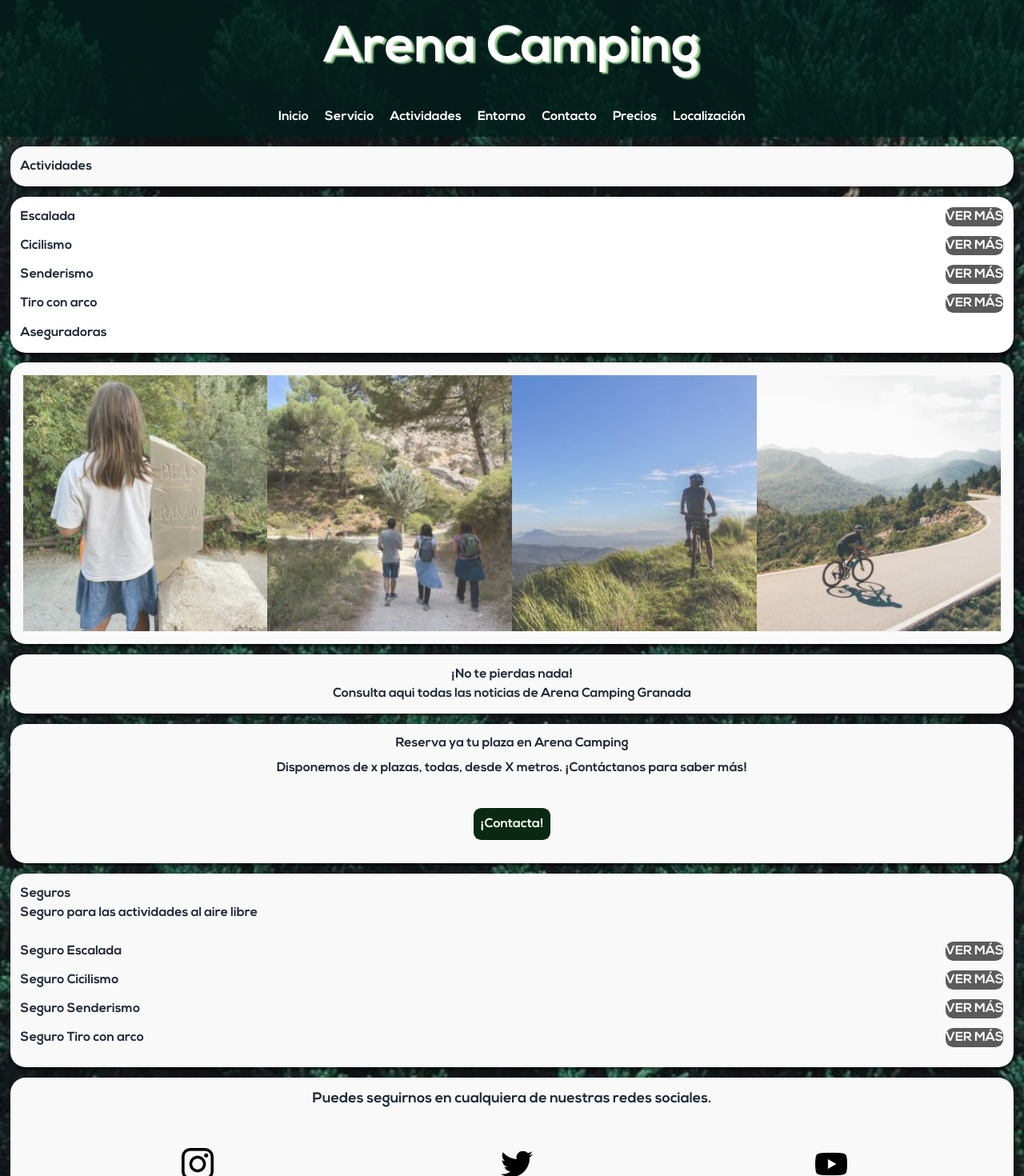
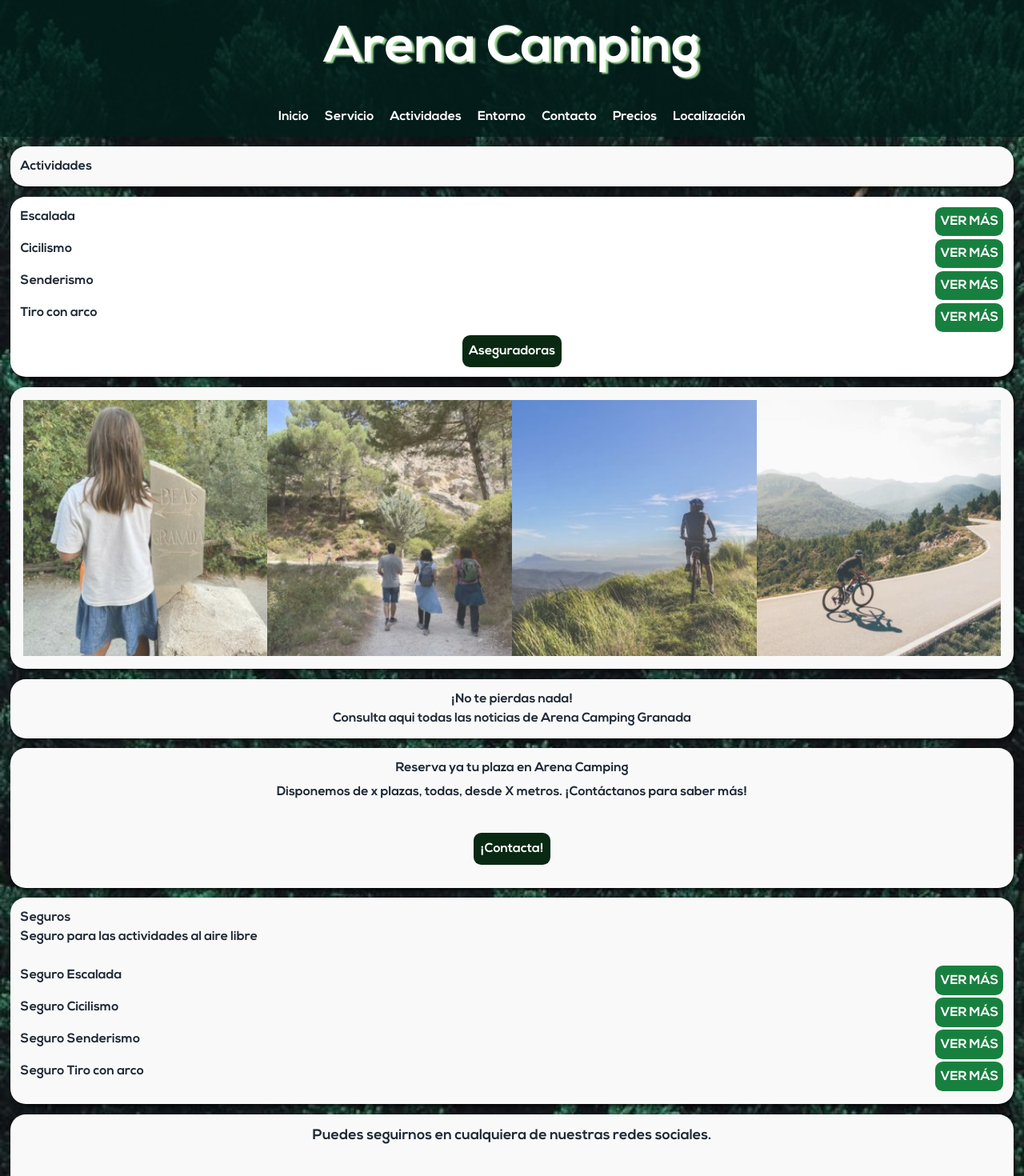
Before and after one commit to F3LIP3X/ArenaCamping-web, a React (Create React App) app: page /Entorno in a window 1280 px wide. Shown: the top 1470 px of the page at 80% size. Built offline with nearby package versions, Linux system fonts and the light colour scheme.

Commit message:
1.8.5
Correccion y enlace a #Seguros

```diff
--- a/src/components/Actividades/Actividades.jsx
+++ b/src/components/Actividades/Actividades.jsx
@@ -2,18 +2,22 @@ import React from 'react';
 import '../Actividades/actividades.css';
 import { Link } from 'react-router-dom';
 
-//Moduls
+// Moduls
 import FooterPanel from '../Moduls/footer';
 import HeaderPanel from '../Moduls/header';
 import SocialPanel from '../Moduls/social';
 
-//Imagenes
+// Imagenes
 import Excursiones from '../assets/ImagenesActividades/ExcursioenesHistoricas.jpg'
 import Senderismo from '../assets/ImagenesActividades/SenderismoBosque.jpg'
 import BiciM from '../assets/ImagenesActividades/BiciMontaña.jpg'
 import BiciC from '../assets/ImagenesActividades/BiciCarretera.jpg'
 
-const actividades = () => {
+const AseguradoraComponent = () => {
+    const handleButtonClick = () => {
+        window.location.href = "#Seguros";
+    }
+
     return (
         <div className='wrapper'>
             <HeaderPanel />
@@ -23,29 +27,27 @@ const actividades = () => {
                         <h1>Actividades</h1>
                     </section>
 
-
-
                     <section class="tabla">
                         <div>
                             <div>
-                                <button className='boton'>VER MÁS</button>
+                                <button className='botonActi'>VER MÁS</button>
                                 <p className='pText'>Escalada</p>
                             </div>
                             <div>
-                                <button className='boton'>VER MÁS</button>
+                                <button className='botonActi'>VER MÁS</button>
                                 <p className='pText'>Cicilismo</p>
                             </div>
                             <div>
-                                <button className='boton'>VER MÁS</button>
+                                <button className='botonActi'>VER MÁS</button>
                                 <p className='pText'>Senderismo</p>
                             </div>
                             <div>
-                                <button className='boton'>VER MÁS</button>
+                                <button className='botonActi'>VER MÁS</button>
                                 <p className='pText'>Tiro con arco</p>
                             </div>
                         </div>
-                        <div >
-                            <button className="btn btn-outline btn-success">Aseguradoras</button>
+                        <div id='Aseguradora'>
+                            <button id="cont" onClick={handleButtonClick}>Aseguradoras</button>
                         </div>
                     </section>
 
@@ -63,11 +65,10 @@ const actividades = () => {
 
                     <section className='Partes'>
                         <h1 >Reserva ya tu plaza en Arena Camping</h1>
-                        <h5 >Disponemos de x plazas, todas, desde X metros. ¡Contáctanos para saber más!</h5>
+                        <h5 id="Plazas">Disponemos de x plazas, todas, desde X metros. ¡Contáctanos para saber más!</h5>
                         <div id='aseguradora'>
                             <button id='cont' ><Link to="/Contacto">¡Contacta!</Link></button>
                         </div>
-
                     </section>
 
                     <section className='Partes'>
@@ -78,19 +79,19 @@ const actividades = () => {
                                 <br />
                             </div>
                             <div>
-                                <button className='boton'>VER MÁS</button>
+                                <button className='botonActi'>VER MÁS</button>
                                 <p className='pText'>Seguro Escalada</p>
                             </div>
                             <div>
-                                <button className='boton'>VER MÁS</button>
+                                <button className='botonActi'>VER MÁS</button>
                                 <p className='pText'> Seguro Cicilismo</p>
                             </div>
                             <div>
-                                <button className='boton'>VER MÁS</button>
+                                <button className='botonActi'>VER MÁS</button>
                                 <p className='pText'> Seguro Senderismo</p>
                             </div>
                             <div>
-                                <button className='boton'>VER MÁS</button>
+                                <button className='botonActi'>VER MÁS</button>
                                 <p className='pText'>Seguro Tiro con arco</p>
                             </div>
                         </div>
@@ -103,4 +104,4 @@ const actividades = () => {
     );
 };
 
-export default actividades;
+export default AseguradoraComponent;
--- a/src/components/Actividades/actividades.css
+++ b/src/components/Actividades/actividades.css
@@ -8,7 +8,7 @@
     margin-top: 0.3%;
 }
 
-.boton {
+.botonActi {
     display: block;
     float: right;
 
@@ -17,11 +17,12 @@
 
     color: white;
     border-radius: 0.6em;
-    background-color: rgb(92, 91, 91);
+    background-color: rgb(24, 128, 63);
+    padding: 0.4em;
 }
 
 .pText {
-    padding-bottom: 1%;
+    padding-bottom: 1.3%;
 }
 
 .Galeria {
@@ -60,10 +61,15 @@ i {
 
 .Partes h1,
 h4,
-h5
+#Plazas
 {
     text-align: center;
     align-items: center;
+}
+
+#Plazas {
+    margin-top: 0.4em;
+    margin-bottom: 1.4em;
 }
 
 .linky,
@@ -79,35 +85,15 @@ h5
     padding: 0.5em;
 }
 
-
+#Aseguradora{
+    text-align: center;
+}
 
 #aseguradora {
     padding: 1em;
     text-align: center;
 }
 
-h5 {
-    margin-top: 0.4em;
-    margin-bottom: 1.4em;
-}
-
-.slider {
-    overflow: hidden;
-}
-
-.slider--iner {
-    display: flex;
-    flex-wrap: nowrap;
-    height: 100%;
-    width: 100vw;
-
-
-    background-color: #fff;
-    color: #000;
-}
-
-#div-ti {
-}
 
 @media screen and (max-width: 912px) {
     tr button {
```
